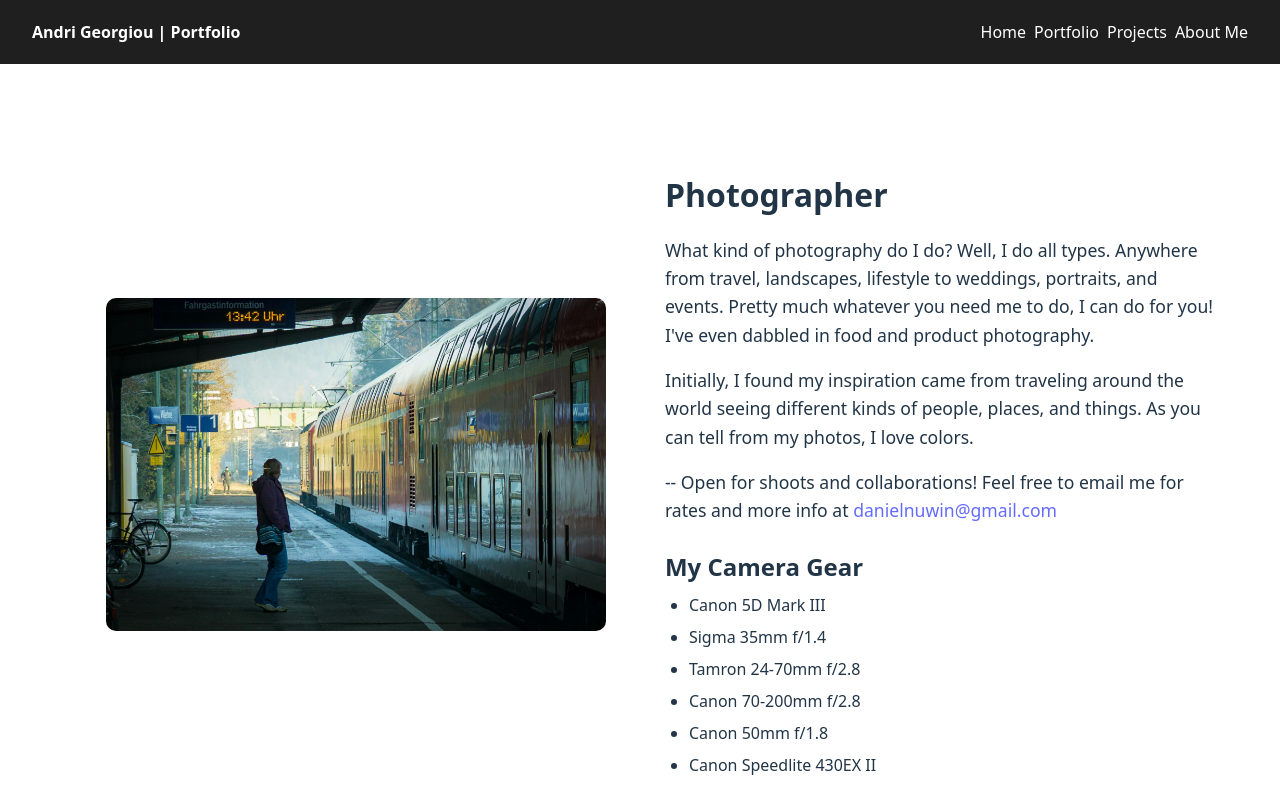
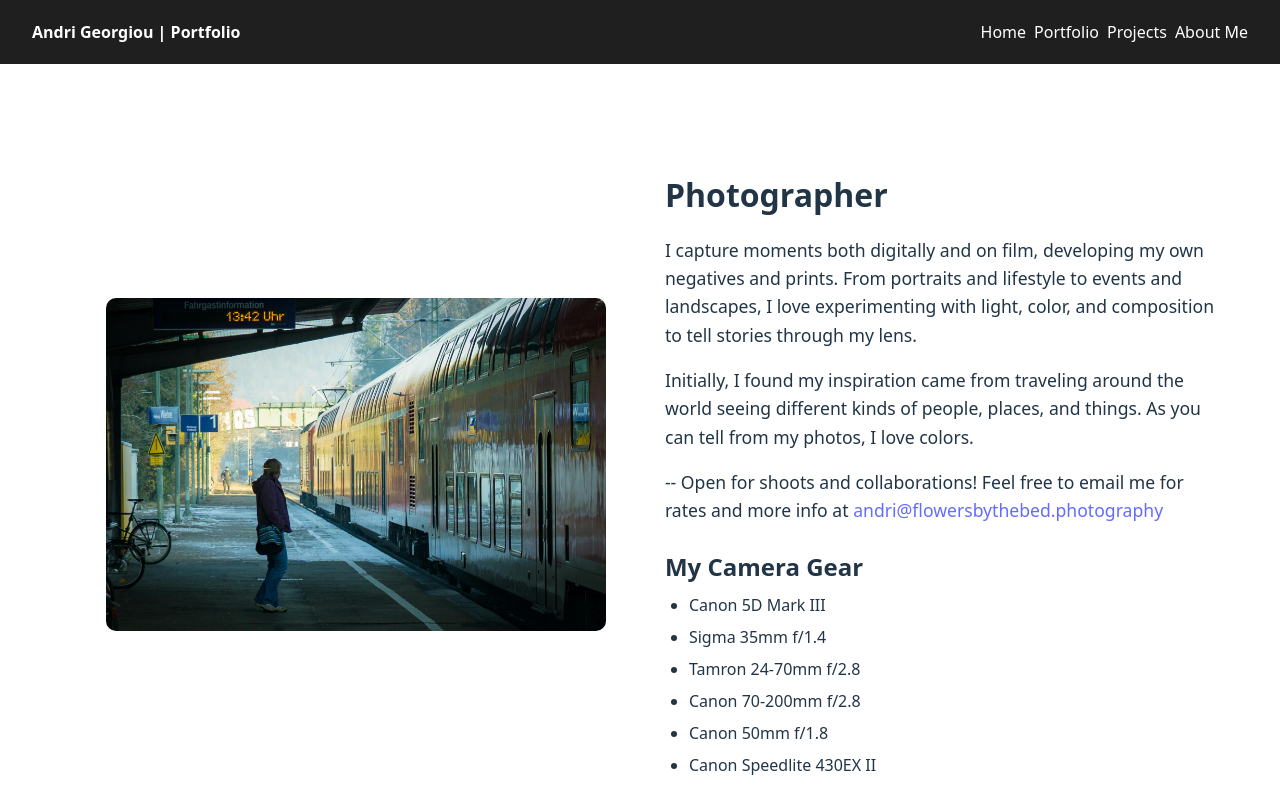
Before and after one commit to VictorySpecificationII/flowersbythebed-photography, a React (Vite) app: page /about in a window 1280 px wide. Shown: the top 800 px of the page. Built offline with nearby package versions, Linux system fonts and the light colour scheme.

Commit message:
modified photographer page

```diff
--- a/src/modules/AboutMe.jsx
+++ b/src/modules/AboutMe.jsx
@@ -15,13 +15,13 @@ export default function AboutMe() {
         <div className="aboutme-text">
           <h2>Photographer</h2>
           <p>
-            What kind of photography do I do? Well, I do all types. Anywhere from travel, landscapes, lifestyle to weddings, portraits, and events. Pretty much whatever you need me to do, I can do for you! I've even dabbled in food and product photography.
+		I capture moments both digitally and on film, developing my own negatives and prints. From portraits and lifestyle to events and landscapes, I love experimenting with light, color, and composition to tell stories through my lens.
           </p>
           <p>
             Initially, I found my inspiration came from traveling around the world seeing different kinds of people, places, and things. As you can tell from my photos, I love colors.
           </p>
           <p>
-            -- Open for shoots and collaborations! Feel free to email me for rates and more info at <a href="mailto:danielnuwin@gmail.com">danielnuwin@gmail.com</a>
+            -- Open for shoots and collaborations! Feel free to email me for rates and more info at <a href="mailto:andri@flowersbythebed.photography">andri@flowersbythebed.photography</a>
           </p>
           <h3>My Camera Gear</h3>
           <ul>
```
